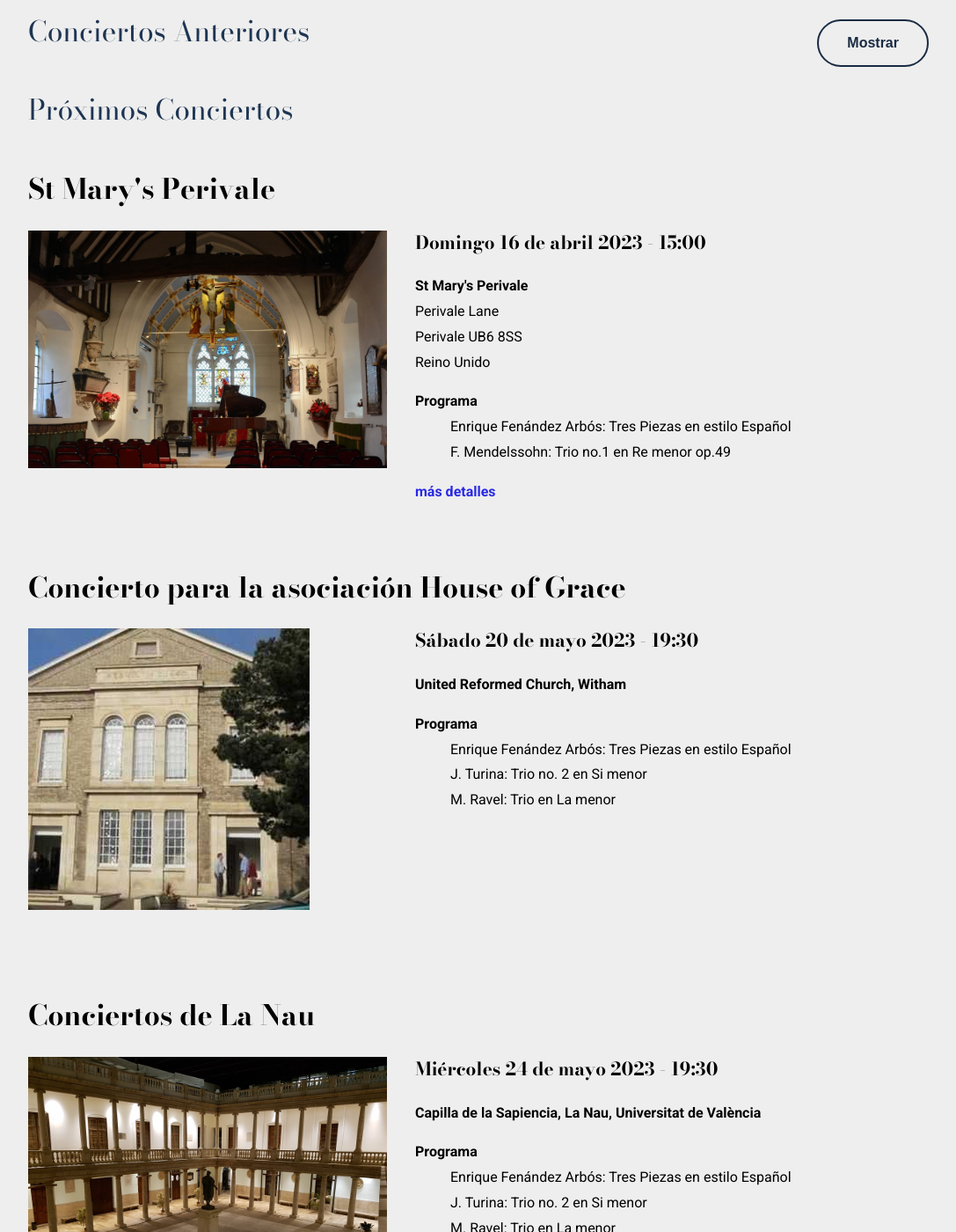
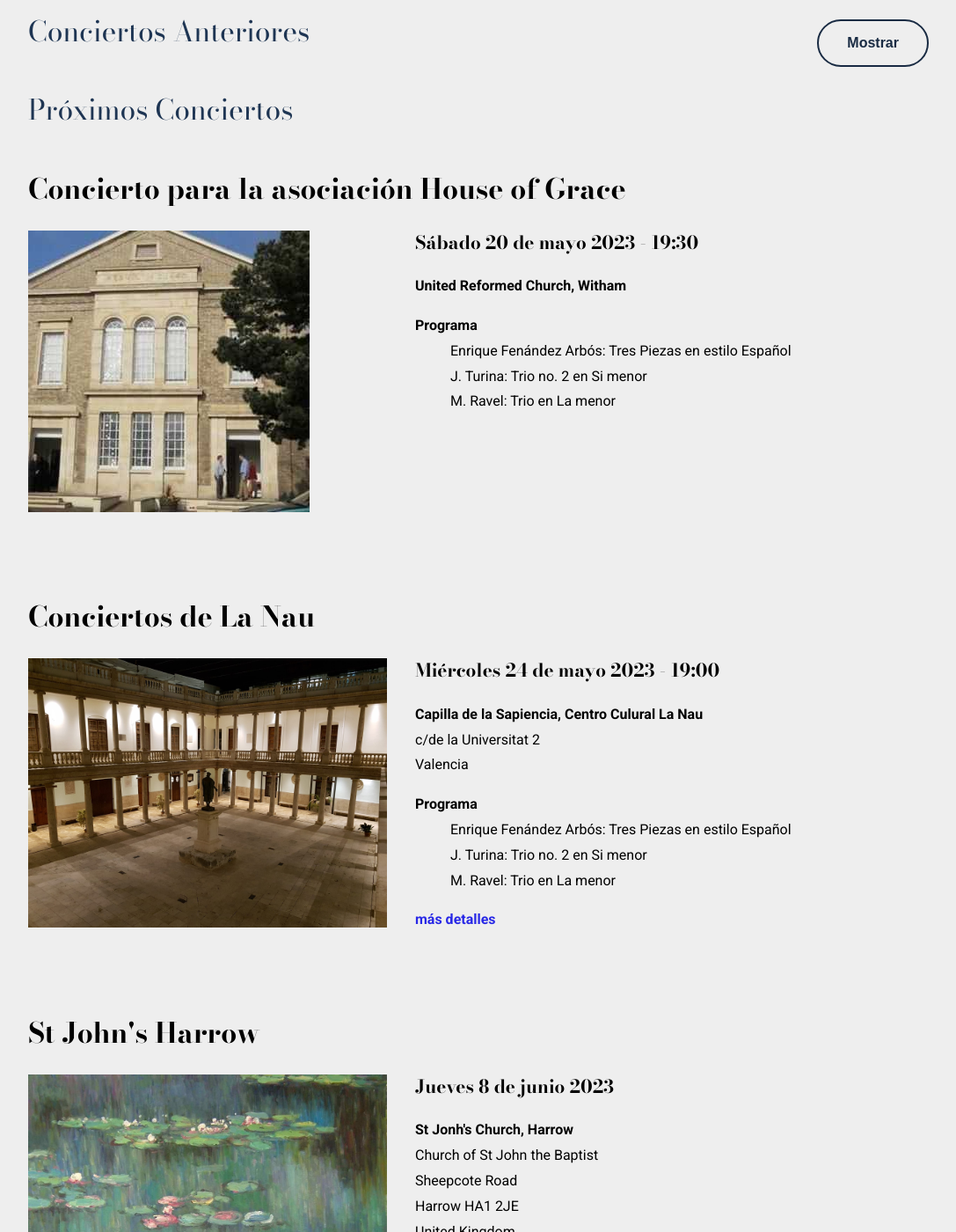
Before and after one commit to javiermontanana/cygnus-trio-website, a Jekyll site: the page built from es/conciertos.html, in a window 1280 px wide and 1400 px high, scrolled down 219 px. Shown: the whole window at 88% size, without its empty margins (96-1183 px from the left). Built offline with Jekyll 4.4.1, drawn with Linux system fonts in a browser that asks for light colours; some of the changed text lies outside the part shown.

Commit message:
update concerts

```diff
--- a/_data/past-concerts.yml
+++ b/_data/past-concerts.yml
@@ -1,3 +1,46 @@
+- 2023-04-16-st-marys-perivale:
+  title:
+    en: "St Mary's Perivale"
+    es: "St Mary's Perivale"
+  tagline:
+    en:
+    es:
+  image-path: /images/concerts/st-marys-perivale.jpg
+  date-time:
+    en: "Sunday 16 April 2023 - 3:00 pm"
+    es: "Domingo 16 de abril 2023 - 15:00"
+  venue:
+    name:
+      en: St Mary's Perivale
+      es: St Mary's Perivale
+    address:
+      en:
+        - Perivale Lane
+        - Perivale UB6 8SS
+        - United Kingdom
+      es:
+        - Perivale Lane
+        - Perivale UB6 8SS
+        - Reino Unido
+  programme:
+    en:
+      - "Enrique Fenández Arbós: Tres Piezas en estilo Español"
+      - "F. Mendelssohn: Trio no.1 in D minor op.49"
+    es:
+      - "Enrique Fenández Arbós: Tres Piezas en estilo Español"
+      - "F. Mendelssohn: Trio no.1 en Re menor op.49"
+  more-info-link-path: https://www.st-marys-perivale.org.uk/events-2023-04-16.shtml
+  homepage-title:
+    en: "St Mary's Perivale"
+    es: "St Mary's Perivale"
+  homepage-line1:
+    en: "Sunday 16 April"
+    es: "Domingo 16 de abril"
+  homepage-line2:
+    en: "Works by E. Fernández-Arbós <br>and Mendelssohn"
+    es: "Obras de E. Fenrández Arbós <br>y Mendelssohn"
+  homepage-more-info-link: true
+
 - 2023-01-24-stanmore:
   title:
     en: "B'nai B'rith Yitzchak Rabin"
--- a/_data/upcoming-concerts.yml
+++ b/_data/upcoming-concerts.yml
@@ -1,46 +1,3 @@
-- 2023-04-16-st-marys-perivale:
-  title:
-    en: "St Mary's Perivale"
-    es: "St Mary's Perivale"
-  tagline:
-    en:
-    es:
-  image-path: /images/concerts/st-marys-perivale.jpg
-  date-time:
-    en: "Sunday 16 April 2023 - 3:00 pm"
-    es: "Domingo 16 de abril 2023 - 15:00"
-  venue:
-    name:
-      en: St Mary's Perivale
-      es: St Mary's Perivale
-    address:
-      en:
-        - Perivale Lane
-        - Perivale UB6 8SS
-        - United Kingdom
-      es:
-        - Perivale Lane
-        - Perivale UB6 8SS
-        - Reino Unido
-  programme:
-    en:
-      - "Enrique Fenández Arbós: Tres Piezas en estilo Español"
-      - "F. Mendelssohn: Trio no.1 in D minor op.49"
-    es:
-      - "Enrique Fenández Arbós: Tres Piezas en estilo Español"
-      - "F. Mendelssohn: Trio no.1 en Re menor op.49"
-  more-info-link-path: https://www.st-marys-perivale.org.uk/events-2023-04-16.shtml
-  homepage-title:
-    en: "St Mary's Perivale"
-    es: "St Mary's Perivale"
-  homepage-line1:
-    en: "Sunday 16 April"
-    es: "Domingo 16 de abril"
-  homepage-line2:
-    en: "Works by E. Fernández-Arbós <br>and Mendelssohn"
-    es: "Obras de E. Fenrández Arbós <br>y Mendelssohn"
-  homepage-more-info-link: true
-
 - 2023-05-20-witham-URC:
   title:
     en: Concert in support of House of Grace
@@ -92,15 +49,17 @@
     es:
   image-path: /images/concerts/la-nau.jpg
   date-time:
-    en: Wednesday 24 May 2023 - 7:30pm
-    es: Miércoles 24 de mayo 2023 - 19:30
+    en: Wednesday 24 May 2023 - 7:00pm
+    es: Miércoles 24 de mayo 2023 - 19:00
   venue:
     name:
-     en: La Nau, University of Valencia
-     es: Capilla de la Sapiencia, La Nau, Universitat de València
+     en: La Nau Cultural Centre, University of Valencia
+     es: Capilla de la Sapiencia, Centro Culural La Nau
     address:
       en:
       es:
+        - "c/de la Universitat 2"
+        - "Valencia"
   programme:
     en:
       - "Enrique Fenández Arbós: Tres Piezas en estilo Español"
@@ -110,7 +69,7 @@
       - "Enrique Fenández Arbós: Tres Piezas en estilo Español"
       - "J. Turina: Trio no. 2 en Si menor"
       - "M. Ravel: Trio en La menor"
-  more-info-link-path:
+  more-info-link-path: https://events.fundacio.es/e/1629/cygnus-trio
   homepage-title:
     en: "La Nau"
     es: "La Nau"
@@ -121,8 +80,6 @@
     en: "Works by E. Fernández-Arbós, <br> J. Turina and M. Ravel"
     es: "Obras de E. Fenrández Arbós, <br> J. Turina y M. Ravel"
   homepage-more-info-link: false
-
-
 
 - 2023-06-08-harrow:
   title:
@@ -141,12 +98,12 @@
      es: St Jonh's Church, Harrow
     address:
       en:
-        - Church of St John the Baptisp
+        - Church of St John the Baptist
         - Sheepcote Road
         - Harrow HA1 2JE
         - United Kingdom
       es:
-        - Church of St John the Baptisp
+        - Church of St John the Baptist
         - Sheepcote Road
         - Harrow HA1 2JE
         - United Kingdom
```
Also changed, not shown: 4 other files.
